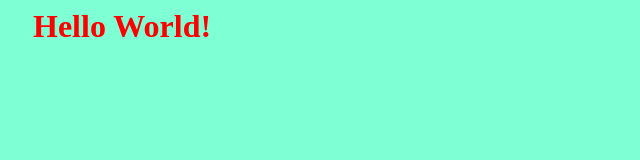
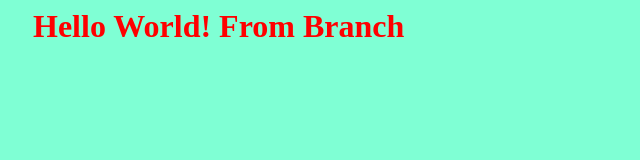
Before and after one commit to mitVenky/myTestGitHubWebSite.github.io, a plain HTML site: page index.html in a window 1280 px wide. Shown: the whole page, without its empty margins (0-640 px from the left). Drawn offline with Linux system fonts and the light colour scheme.

Commit message:
Committing to Branch

```diff
--- a/index.html
+++ b/index.html
@@ -9,7 +9,7 @@
 </head>
 
 <body>
-    <h1>Hello World!</h1>
+    <h1>Hello World! From Branch</h1>
 </body>
 
 </html>
```
